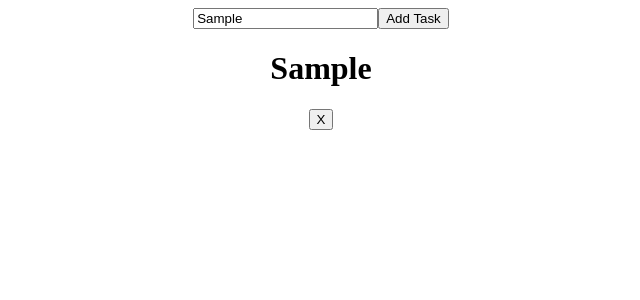
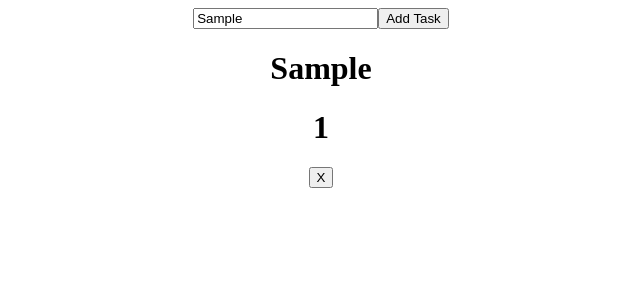
Before and after one commit to alex-steff/FirstTodoList, a React (Create React App) app: page / in a window 1280 px wide. Both pictures are taken after typing "Sample" into the empty fields and a click on the button "Add Task". Shown: the top 300 px of the page, without its empty margins (319-959 px from the left). Built offline with nearby package versions, Linux system fonts and the light colour scheme.

Commit message:
fixed ids and delete func, useEffects

```diff
--- a/src/App.js
+++ b/src/App.js
@@ -1,5 +1,5 @@
 import "./App.css";
-import { useState } from "react";
+import { useState, useEffect } from "react";
 import { Task } from "./Task"
 
 function App() {
@@ -12,9 +12,15 @@ function App() {
     }
   );
 
+  useEffect(()=> {
+    if(todoList.length <= 0) return;
+    console.log("todo list: ", todoList);
+  }, [todoList.length]);
+
   const getNewKeyIndex = () => {
     const newKeyIndex = keyIndex + 1;
     setKeyIndex(newKeyIndex);
+    console.log(newKeyIndex);
     return newKeyIndex;
   }
 
@@ -28,14 +34,22 @@ function App() {
   }
 
   const addTask = () => {
+    const newId = getNewKeyIndex();
+    console.log("new id:", newId);
+    // setNewTask(
+    //   {
+    //     id: newId,
+    //     title: newTask.title
+    //   }
+    // );
+    const newT = {
+      id:newId,
+      title:newTask.title
+    }
     setNewTask(
-      {
-        id: getNewKeyIndex(),
-        title: newTask.title
-      }
+      newT
     );
-
-    setTodoList([...todoList, newTask]);
+    setTodoList((currList)=>[...currList, newT]);
   }
 
   const deleteTask = (taskObj) => {
@@ -51,7 +65,7 @@ function App() {
       <div className="list">
         { todoList.map((task) => {
           return (
-            <Task title={task.title} id={task.id} deleteTask={deleteTask}/>
+            <Task title={task.title} id={task.id} deleteTask={deleteTask} key={task.id}/>
           );
         })}
       </div>
--- a/src/Task.js
+++ b/src/Task.js
@@ -1,8 +1,17 @@
+import { useEffect } from "react";
+
 export const Task = (props) => {
+    useEffect(()=>{
+        console.log("Task mounted: ", props.id);
+        return (()=> {
+            console.log("Task was unmounted: ", props.title);
+        });
+    }, []);
     return (
-        <div key={props.id}>
+        <div>
             <h1>{props.title}</h1>
-            <button onClick={() => deleteTask(props)}> X </button>
+            <h1>{props.id}</h1>
+            <button onClick={() => props.deleteTask(props)}> X </button>
         </div>
     );
 }
```
